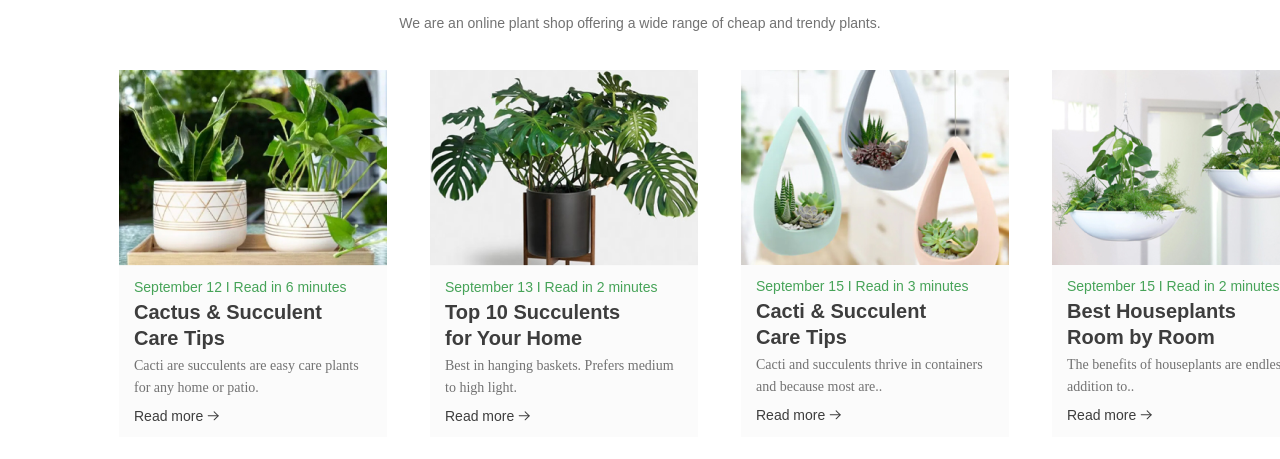
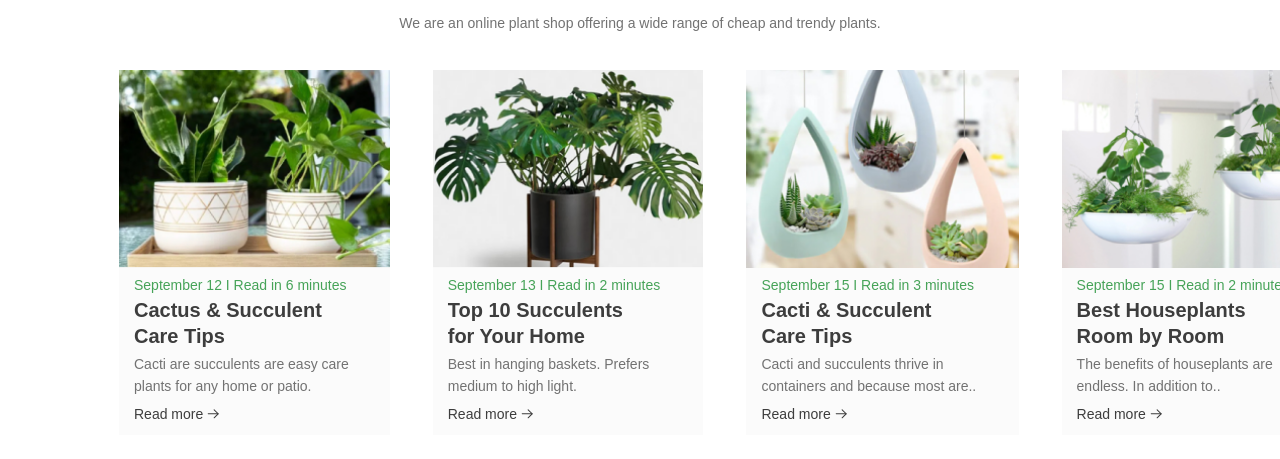
Before and after one commit to Tane4ka-hub/Lesson-8, a plain HTML site: page index.html in a window 1280 px wide. Shown: the part 591-1050 px from the top of the page. Drawn offline with Linux system fonts and the light colour scheme.

Commit message:
fixed the font and columns

```diff
--- a/style.css
+++ b/style.css
@@ -107,6 +107,8 @@ h2 {
 
 .box {
     background: #FBFBFB;
+    display: flex;
+    flex-direction: column;
 }
 
 h3 {
@@ -121,7 +123,7 @@ h3 {
 }
 
 .image {
-    width: 268px;
+    height: 198px;
 }
 
 .text-center {
@@ -157,7 +159,7 @@ h3 {
 
 .text-normal {
     color: #727272;
-    font-family: "Cera Pro";
+    font-family: 'Cera Pro Regular', sans-serif;
     font-size: 14px;
     font-style: normal;
     font-weight: 400;
```
